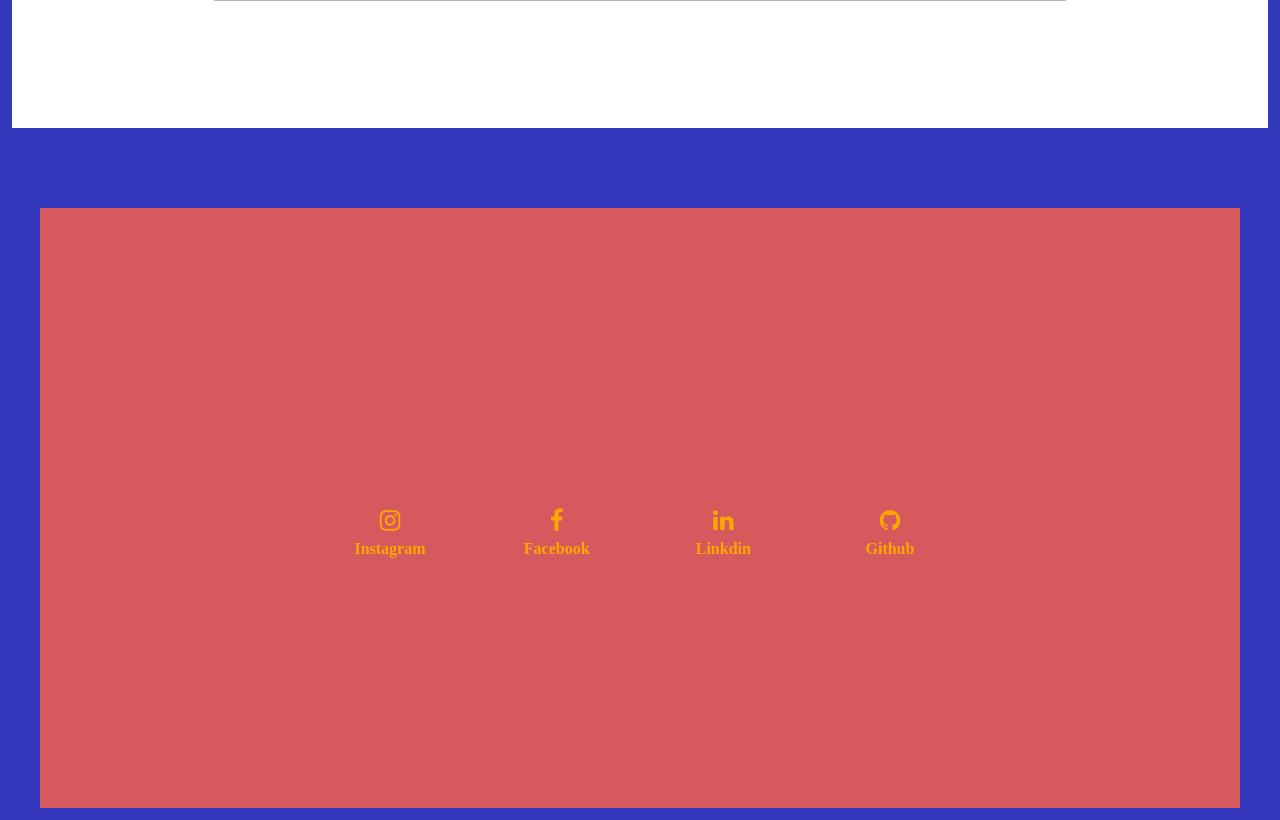
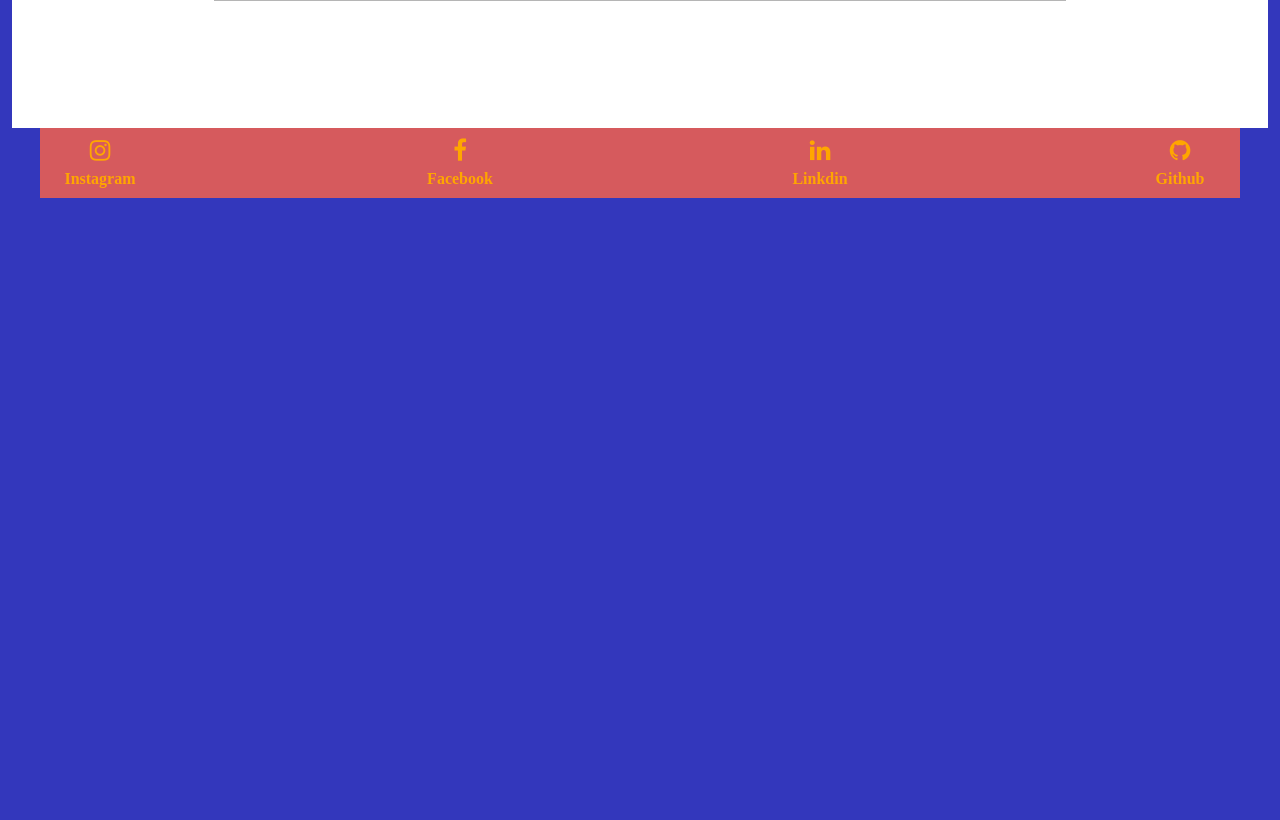
Before and after one commit to vl56/blog, a PHP site: page / in a window 1280 px wide. Shown: the part 1748-2568 px from the top of the page. After the commit the page ends 1946 px from the top, so only its background shows below. Run offline with PHP 8.4, Linux system fonts and the light colour scheme.

Commit message:
Update footer.css

```diff
--- a/estilos/footer.css
+++ b/estilos/footer.css
@@ -25,17 +25,15 @@
   footer {
 
     background-color: var(--footer-color);
-    padding: 300px;
-    height: 600px;
-    width: 0 auto;
-
-
+    margin: 0 auto;
+    padding: 10px;
   }
 
   .footer-item {
 
-    width:100px;
+    width: 100px;
     text-align:center;
+
 
   }
 
```
